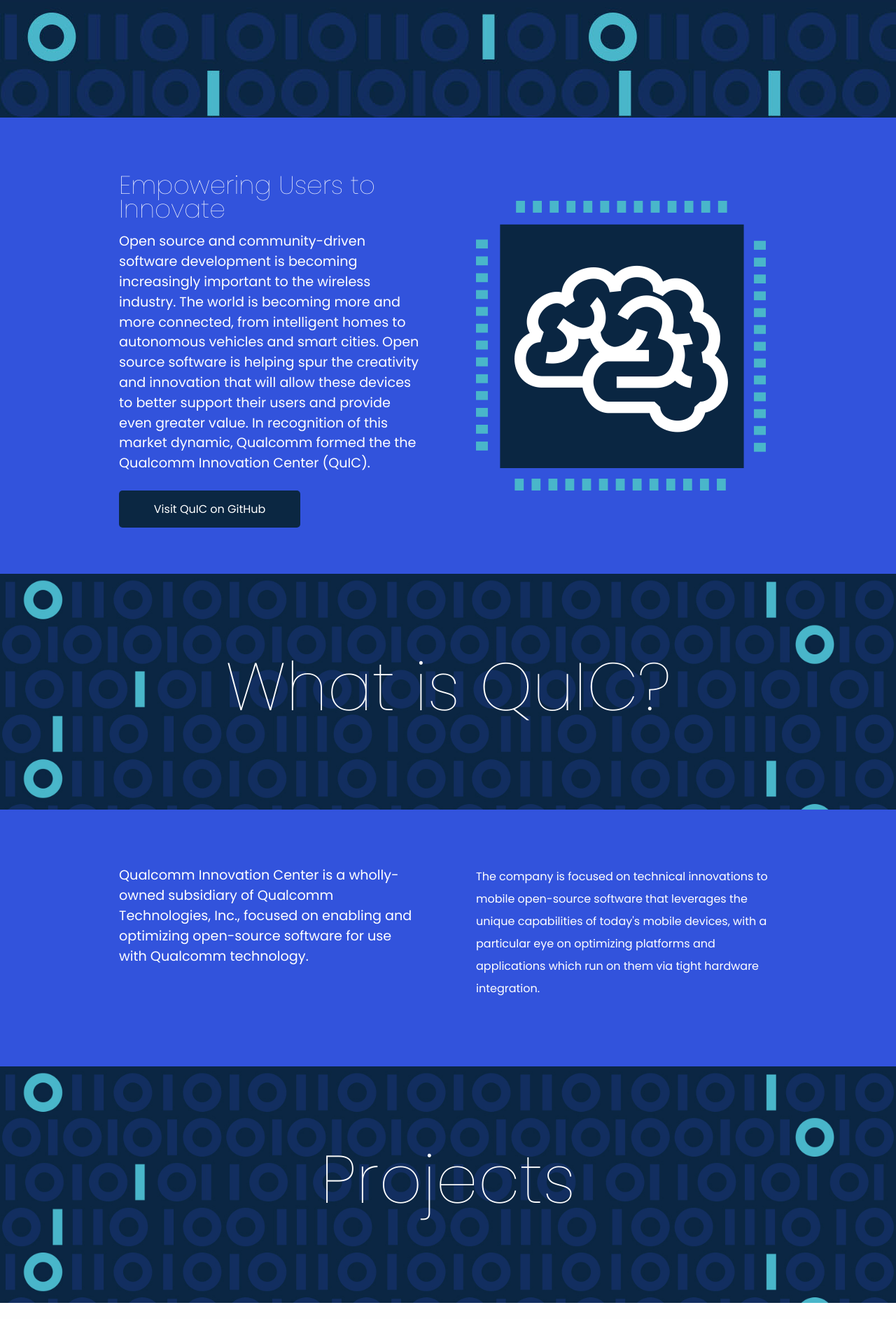
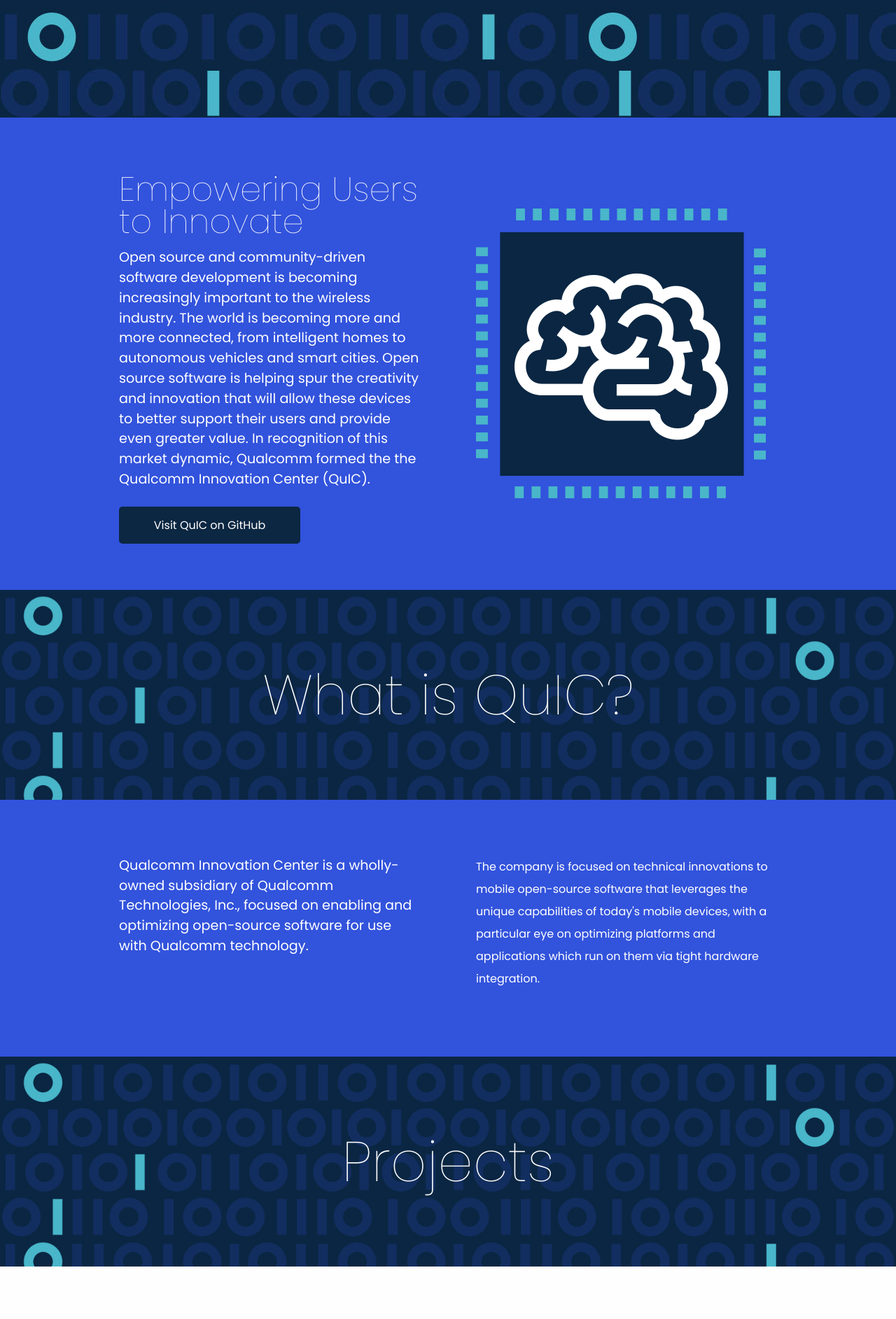
Before and after one commit to quic/quic.github.io, a Jekyll site: the page built from index.markdown, in a window 1280 px wide. Shown: the part 609-2494 px from the top of the page at 70% size. Built offline with Jekyll 4.4.1, drawn with Linux system fonts in a browser that asks for light colours; some web fonts are replaced.

Commit message:
Add Analytics & SEO Updates
- Add meta description
- Alt text on image
- robots.txt and sitemap.xml
- Heading usage > H1 only used once
- Add apple touch icon

Signed-off-by: Scott Finkel <quic_sfinkel@quicinc.com>

```diff
--- a/_includes/head.html
+++ b/_includes/head.html
@@ -2,16 +2,16 @@
   <meta charset="utf-8">
   <meta http-equiv="X-UA-Compatible" content="IE=edge">
   <meta name="viewport" content="width=device-width, initial-scale=1">
+  <meta name="description" content="Open source and community-driven software development is becoming increasingly important to innovation in the wireless industry.
+  ">
+  <link href=”images/apple-touch-icon.png" rel="apple-touch-icon" />
   {%- seo -%}
 
   <link rel="stylesheet" href="assets/css/aos.css">
   <link rel="stylesheet" href="assets/css/animate.min.css">
   <link rel="stylesheet" href="assets/css/style.css">
-  {%- feed_meta -%}
-  {%- if jekyll.environment == 'production' and site.google_analytics -%}
-  {%- include google-analytics.html -%}
-  {%- endif -%}
 
+  <script src="//assets.adobedtm.com/7360c2888734/889ceb313208/launch-ab292f599c4e-development.min.js" async></script>
   <script src="https://code.jquery.com/jquery-3.5.1.slim.min.js"></script>
 
   <link rel="icon" type="image/png" href="assets/images/favicon.png">
--- a/_includes/projects-highlighted.html
+++ b/_includes/projects-highlighted.html
@@ -1,6 +1,6 @@
 <div class="quic-project-container">
   <div class="wrapper quic-project">
-    <h1 class="quic-project-name">AI Model Efficiency Toolkit</h1>
+    <h2 class="quic-project-name">AI Model Efficiency Toolkit</h2>
 
     <p class="quic-project-description">
       Qualcomm Innovation Center (QuIC) is at the forefront of enabling low-power inference at the edge through its
@@ -17,7 +17,7 @@
 
 <div class="quic-project-container">
   <div class="wrapper quic-project">
-    <h1 class="quic-project-name">AIMET Model Zoo</h1>
+    <h2 class="quic-project-name">AIMET Model Zoo</h2>
 
     <p class="quic-project-description">The AIMET Model Zoo is a collection of popular pre-trained models optimized for
       8-bit inference. It also provides the recipe for quantizing popular 32-bit floating point (FP32) models to 8-bit
@@ -33,7 +33,7 @@
 
 <div class="quic-project-container">
   <div class="wrapper quic-project">
-    <h1 class="quic-project-name">Sample Apps for Qualcomm Robotics RB5 Platform</h1>
+    <h2 class="quic-project-name">Sample Apps for Qualcomm Robotics RB5 Platform</h2>
 
     <p class="quic-project-description">
       Sample applications of Qualcomm's Robotics development platform demonstrating superior image capture and
--- a/_sass/minima/custom-styles.scss
+++ b/_sass/minima/custom-styles.scss
@@ -228,7 +228,7 @@ ul.social-media-list {
   }
 }
 
-.site-name, .info-text h1, .section-title-container h1, .quic-project h1 {
+h1, h2 {
   font-family: $header-font-family;
 }
 
@@ -306,9 +306,9 @@ ul.social-media-list {
 .info-text, .whatis-left {
   flex: 1;
 
-  h1 {
+  h2 {
     line-height: 95%;
-    @include relative-font-size(2.25);
+    @include relative-font-size(3);
     font-weight: 100;
   }
 
@@ -322,7 +322,7 @@ ul.social-media-list {
   .info-text p {
     @include relative-font-size(0.95);
   }
-  .info-text h1 {
+  .info-text h2 {
     @include relative-font-size(1.75);
   }
 }
@@ -411,20 +411,20 @@ a.button-link-2:hover {
 }
 
 .section-title-container {
-  @include relative-font-size(3);
   text-align: center;
   padding: $spacing-unit * 3;
   background-image: url('../images/pattern-bg.jpg');
   background-repeat: no-repeat;
   background-size: cover;
-  height: $spacing-unit * 5.25;
+  // height: $spacing-unit * 5.25;
 
   @include media-query($on-palm) {
     height: $spacing-unit * 1.66;
     padding: $spacing-unit;
   }
-  h1 {
-    margin-bottom: 0;
+  h2 {
+  @include relative-font-size(5);
+  margin-bottom: 0;
     font-weight: lighter;
     @include media-query($on-palm) {
       @include relative-font-size(2.33);
--- a/index.markdown
+++ b/index.markdown
@@ -15,7 +15,7 @@ date:   2020-10-12 08:00:00
   <div class="info-container">
     <div class="wrapper info-container-inner" data-aos="fade-right">
       <div class="info-text">
-        <h1>Empowering Users to Innovate</h1>
+        <h2>Empowering Users to Innovate</h2>
         <p>
           Open source and community-driven software development is becoming increasingly important to the wireless
           industry. The world is becoming more and more connected,
@@ -30,13 +30,13 @@ date:   2020-10-12 08:00:00
 
 
       <div class="info-img">
-        <img src="assets/images/brain-on-a-chip.png">
+        <img src="assets/images/brain-on-a-chip.png" alt="Brain on a chip image">
       </div>
     </div>
   </div>
 
   <div class="section-title-container" id="About" >
-    <h1>What is QuIC?</h1>
+    <h2>What is QuIC?</h2>
   </div>
   <div class="whatis-container">
     <div class="wrapper whatis-container-inner">
@@ -59,7 +59,7 @@ date:   2020-10-12 08:00:00
   </div>
 
   <div class="section-title-container" id="Projects" >
-    <h1>Projects</h1>
+    <h2>Projects</h2>
   </div>
 
   {%- include projects-highlighted.html -%}
--- /dev/null
+++ b/robots.txt
@@ -0,0 +1,4 @@
+User-agent: *
+Allow: /
+
+Sitemap: https://quic.github.io/sitemap.xml
```
Also changed, not shown: sitemap.xml (added, +15 -0 lines), assets/images/apple-touch-icon.png (added).
